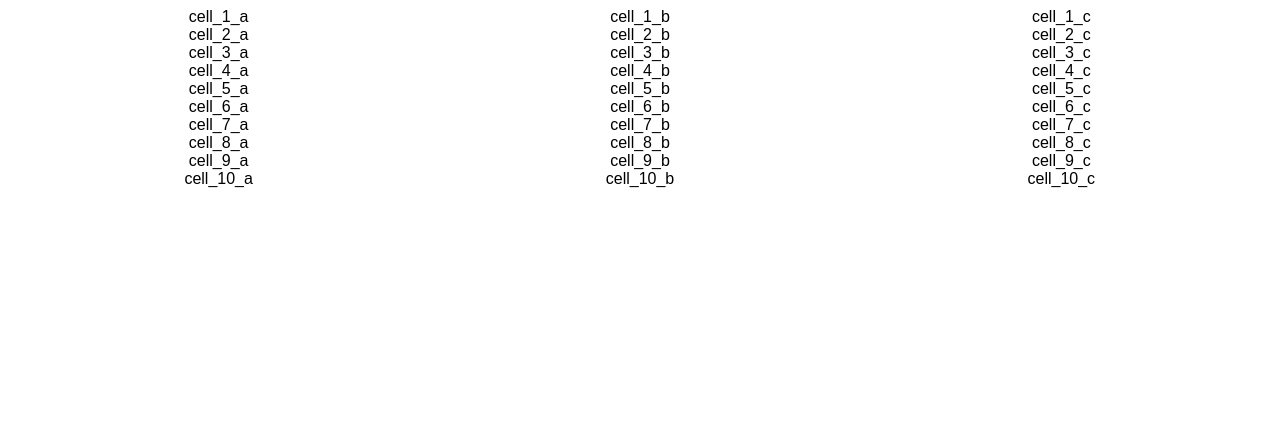
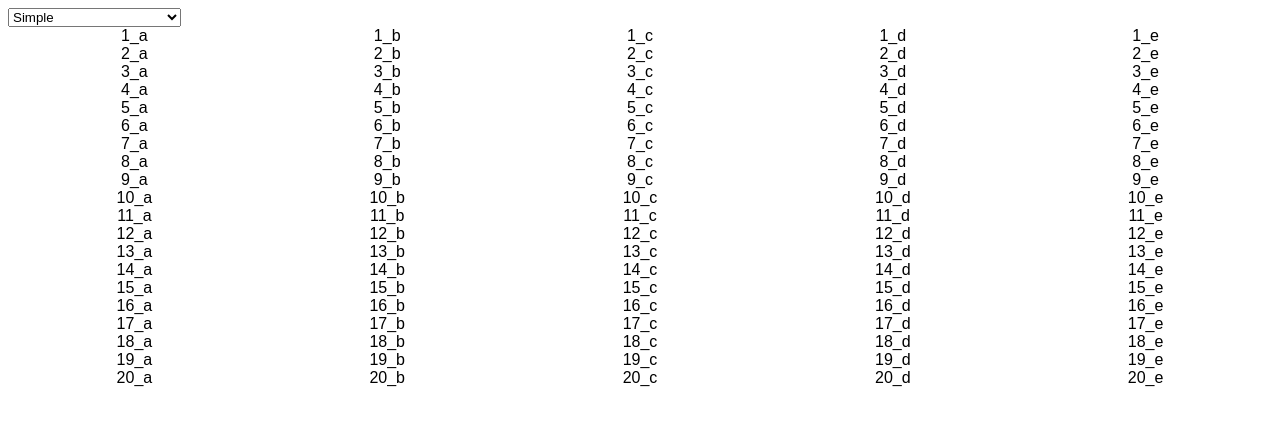
Before and after one commit to stormkirill98/gridreact, a React (Create React App) app: page / in a window 1280 px wide. Shown: the top 426 px of the page. Built offline with nearby package versions, Linux system fonts and the light colour scheme.

Commit message:
marked key, columns options, demo with more data

```diff
--- a/src/App.tsx
+++ b/src/App.tsx
@@ -1,45 +1,50 @@
-import "./styles.css";
-import React, {useCallback} from 'react';
+import './styles.css';
+import React from 'react';
+import Simple from './Examples/Simple';
+import MoreDataColumnsOption from './Examples/MoreDataColumnsOption';
+import MoreDataWithChildren from './Examples/MoreDataWithChildren';
 
-import {
-   Column,
-   Grid,
-   TRowEventHandler
-} from './Controls/grid';
-
-import {IData, TItem} from './Controls/interface/IData';
-
-function generateData(count: Number): IData {
-  const result: TItem[] = [];
-
-  for (let idx = 1; idx <= count; idx++) {
-    result.push({
-      key: idx,
-      a: `cell_${idx}_a`,
-      b: `cell_${idx}_b`,
-      c: `cell_${idx}_c`
-    });
-  }
-
-  return result;
+const EXAMPLES: any = {
+   Simple: {
+      example: Simple,
+      title: 'Простой пример'
+   },
+   MoreDataColumnsOption: {
+      example: MoreDataColumnsOption,
+      title: 'Много записей. Колонки настроены с помощью опции columns.'
+   },
+   MoreDataWithChildren: {
+      example: MoreDataWithChildren,
+      title: 'Много записей. Колонки настроены с помощью children.'
+   }
 }
 
-const TABLE_DATA = generateData(10);
+export default function App(): React.ReactElement {
+   const [Example, setExample] = React.useState(() => Simple);
 
-export default function App() {
-  const [markedKey, setMarkedKey] = React.useState<any>(null);
+   return (
+      <div>
+         <ExampleSelector onChangeExample={(example) => setExample(() => example)}/>
+         <Example/>
+      </div>
+   );
+}
 
-  const onRowClick: TRowEventHandler = useCallback(
-     (params) => setMarkedKey(params.rowData.key), []
-  );
+function ExampleSelector(props: {onChangeExample: (example: React.ReactElement) => void}): React.ReactElement {
+   const [selectedExample, setSelectedExample] = React.useState('Simple');
 
-  return (
-    <div className="App">
-      <Grid data={TABLE_DATA} keyProperty='key' onRowClick={onRowClick} markedKey={markedKey}>
-         <Column displayProperties={['a']} width='1fr' />
-         <Column displayProperties={['b']} width='1fr' />
-         <Column displayProperties={['c']} width='1fr' />
-      </Grid>
-    </div>
-  );
+   const onChange: React.ChangeEventHandler<HTMLSelectElement> = (event) => {
+      setSelectedExample(event.target.value);
+      props.onChangeExample(EXAMPLES[event.target.value].example)
+   }
+   return <select value={selectedExample} onChange={onChange}>
+      {
+         Object.keys(EXAMPLES).map((exampleKey) => (
+               <option key={exampleKey} value={exampleKey} title={EXAMPLES[exampleKey].title}>
+                  {exampleKey}
+               </option>
+            ))
+      }
+   </select>
+
 }
--- a/src/Controls/_grid/ColumnConfiguration.tsx
+++ b/src/Controls/_grid/ColumnConfiguration.tsx
@@ -47,7 +47,15 @@ function isValidColumn(column: TColumn): boolean {
    return validNode;
 }
 
-export function getColumnConfigs(children: TColumn | TColumn[]): IColumnConfig[] {
+export function getColumnConfigs(columns?: IColumnConfig[], children?: TColumn | TColumn[]): IColumnConfig[] {
+   if (columns) {
+      if (!columns.length) {
+         throw Error('Empty columns');
+      }
+      return columns;
+   }
+
+   if (children) {
       const childrenAsArray = Array.isArray(children) ? children : [children];
       const filteredChildren = childrenAsArray.filter((node) => isValidColumn(node));
 
@@ -56,6 +64,9 @@ export function getColumnConfigs(children: TColumn | TColumn[]): IColumnConfig[]
       }
 
       return filteredChildren.map((column) => column.props);
+   }
+
+   throw Error('Should set columns');
 }
 
 function columnIsEqual(prevColumn: IColumnConfig, nextColumn: IColumnConfig): boolean {
--- a/src/Controls/_grid/Grid.tsx
+++ b/src/Controls/_grid/Grid.tsx
@@ -3,16 +3,15 @@ import {columnsAreEqual, getColumnConfigs, IColumnConfig, TColumn} from './Colum
 import {IDataProps, IMarkerProps, IRowEventHandlers} from './interface';
 import GridRender from './GridRender';
 
-
-
 interface IGridProps extends IDataProps, IRowEventHandlers, IMarkerProps {
    /**
     * Конфигурация колонок
     */
-   children: TColumn | TColumn[];
+   children?: TColumn | TColumn[];
+   columns?: IColumnConfig[];
 }
 
-interface IGridState {
+interface IGridState extends IRowEventHandlers {
    columns: IColumnConfig[];
 }
 
@@ -27,14 +26,19 @@ interface IGridState {
 export default class Grid extends React.Component<IGridProps, IGridState> {
    constructor(props: IGridProps) {
       super(props);
-      this.state = { columns: [] };
+      this.state = {
+         columns: [],
+         // Оборачиваем в коллбэк, чтобы прикладнику не нужно было писать useCallback
+         onRowClick: props.onRowClick ? (params) => props.onRowClick?.(params) : undefined
+      };
    }
 
    shouldComponentUpdate(nextProps: Readonly<IGridProps>, nextState: Readonly<IGridState>, nextContext: any): boolean {
       return this.props.keyProperty !== nextProps.keyProperty ||
          this.props.data !== nextProps.data ||
          this.props.markedKey !== nextProps.markedKey ||
-         !columnsAreEqual(this.state.columns, getColumnConfigs(nextProps.children));
+         this.props.columns !== nextProps.columns ||
+         !!nextProps.children && !columnsAreEqual(this.state.columns, getColumnConfigs(nextProps.columns, nextProps.children));
    }
 
    render() {
@@ -42,16 +46,18 @@ export default class Grid extends React.Component<IGridProps, IGridState> {
                          keyProperty={this.props.keyProperty}
                          columns={this.state.columns}
                          markedKey={this.props.markedKey}
-                         onRowClick={this.props.onRowClick}/>;
+                         onRowClick={this.state.onRowClick}/>;
    }
 
    static getDerivedStateFromProps(props: IGridProps, state: IGridState): IGridState|null {
-      const newColumnConfig = getColumnConfigs(props.children);
-      if (columnsAreEqual(state.columns, newColumnConfig)) {
+      const newColumnConfig = getColumnConfigs(props.columns, props.children);
+      // Сравниваем только если задан children, если задают columns то это задача прикладника
+      if (props.children && columnsAreEqual(state.columns, newColumnConfig)) {
          return null;
       }
 
       return {
+         ...state,
          columns: newColumnConfig
       };
    }
--- a/src/Controls/_grid/RowComponent.tsx
+++ b/src/Controls/_grid/RowComponent.tsx
@@ -11,7 +11,7 @@ interface IRowEventHandlerParams {
    event: SyntheticEvent;
    rowElement: HTMLDivElement|null;
    cellElement: HTMLDivElement|null;
-   rowData: TItem;
+   item: TItem;
    // TODO надо прокидывать
    column?: IColumnConfig;
 }
@@ -35,7 +35,7 @@ function bindRowEventHandler(rowData: TItem, handler?: TRowEventHandler): React.
 
       handler({
          event,
-         rowData,
+         item: rowData,
          rowElement: target.closest('.table-row'),
          cellElement: target.closest('.table-cell')
       })
@@ -49,7 +49,7 @@ function RowComponent(props: IRowProps): ReactElement {
             // TODO нужно валидировать названия полей, т.к. они могут совпасть с названием наших опций.
             const dependentProperties: Record<string, any> = {};
             column.displayProperties.forEach((property) => dependentProperties[property] = props.item[property])
-            return <CellComponent key={column.displayProperties[0]}
+            return <CellComponent key={index}
                                   {...dependentProperties}
                                   config={column}
                                   item={props.item}
--- a/src/Controls/grid.ts
+++ b/src/Controls/grid.ts
@@ -1,3 +1,4 @@
 export { default as Grid } from './_grid/Grid';
-export { default as Column } from './_grid/ColumnConfiguration';
+export {default as Column} from './_grid/ColumnConfiguration';
+export type { IColumnConfig } from './_grid/ColumnConfiguration';
 export type { TRowEventHandler } from './_grid/RowComponent';
--- /dev/null
+++ b/src/Examples/Data.ts
@@ -0,0 +1,32 @@
+import { IColumnConfig } from '../Controls/grid';
+import {IData, TItem} from '../Controls/interface/IData';
+
+export function generateData(count: Number): IData {
+   const result: TItem[] = [];
+
+   for (let idx = 1; idx <= count; idx++) {
+      result.push({
+         key: idx,
+         a: `${idx}_a`,
+         b: `${idx}_b`,
+         c: `${idx}_c`,
+         d: `${idx}_d`,
+         e: `${idx}_e`
+      });
+   }
+
+   return result;
+}
+
+export function generateColumns(count: number): IColumnConfig[] {
+   const result: IColumnConfig[] = [];
+
+   for (let idx = 1; idx <= count; idx++) {
+      result.push({
+         displayProperties: ['a'],
+         width: '1fr'
+      });
+   }
+
+   return result;
+}
--- /dev/null
+++ b/src/Examples/MoreDataColumnsOption.tsx
@@ -0,0 +1,17 @@
+import React from 'react';
+import {Grid, TRowEventHandler} from '../Controls/grid';
+
+import {generateColumns, generateData} from './Data';
+
+const TABLE_DATA = generateData(200);
+const COLUMNS = generateColumns(50);
+export default function MoreDataColumnsOption(): React.ReactElement {
+   const [markedKey, setMarkedKey] = React.useState<any>(null);
+
+   const onRowClick: TRowEventHandler = (params) => setMarkedKey(params.item.key);
+   return (
+      <div className="App">
+         <Grid data={TABLE_DATA} keyProperty='key' columns={COLUMNS} onRowClick={onRowClick} markedKey={markedKey}/>
+      </div>
+   );
+}
--- /dev/null
+++ b/src/Examples/MoreDataWithChildren.tsx
@@ -0,0 +1,68 @@
+import React from 'react';
+import {Column, Grid, TRowEventHandler} from '../Controls/grid';
+
+import {generateData} from './Data';
+
+// 200 записей, 50 колонок
+const TABLE_DATA = generateData(200);
+export default function MoreDataWithChildren(): React.ReactElement {
+   const [markedKey, setMarkedKey] = React.useState<any>(null);
+
+   const onRowClick: TRowEventHandler = (params) => setMarkedKey(params.item.key);
+   return (
+      <div className="App">
+         <Grid data={TABLE_DATA} keyProperty='key' onRowClick={onRowClick} markedKey={markedKey}>
+            <Column displayProperties={['b']} width='1fr' />
+            <Column displayProperties={['c']} width='1fr' />
+            <Column displayProperties={['a']} width='1fr' />
+            <Column displayProperties={['b']} width='1fr' />
+            <Column displayProperties={['c']} width='1fr' />
+            <Column displayProperties={['a']} width='1fr' />
+            <Column displayProperties={['b']} width='1fr' />
+            <Column displayProperties={['c']} width='1fr' />
+            <Column displayProperties={['a']} width='1fr' />
+            <Column displayProperties={['b']} width='1fr' />
+            <Column displayProperties={['b']} width='1fr' />
+            <Column displayProperties={['c']} width='1fr' />
+            <Column displayProperties={['a']} width='1fr' />
+            <Column displayProperties={['b']} width='1fr' />
+            <Column displayProperties={['c']} width='1fr' />
+            <Column displayProperties={['a']} width='1fr' />
+            <Column displayProperties={['b']} width='1fr' />
+            <Column displayProperties={['c']} width='1fr' />
+            <Column displayProperties={['a']} width='1fr' />
+            <Column displayProperties={['b']} width='1fr' />
+            <Column displayProperties={['c']} width='1fr' />
+            <Column displayProperties={['a']} width='1fr' />
+            <Column displayProperties={['b']} width='1fr' />
+            <Column displayProperties={['c']} width='1fr' />
+            <Column displayProperties={['a']} width='1fr' />
+            <Column displayProperties={['b']} width='1fr' />
+            <Column displayProperties={['c']} width='1fr' />
+            <Column displayProperties={['a']} width='1fr' />
+            <Column displayProperties={['b']} width='1fr' />
+            <Column displayProperties={['c']} width='1fr' />
+            <Column displayProperties={['a']} width='1fr' />
+            <Column displayProperties={['b']} width='1fr' />
+            <Column displayProperties={['c']} width='1fr' />
+            <Column displayProperties={['a']} width='1fr' />
+            <Column displayProperties={['b']} width='1fr' />
+            <Column displayProperties={['c']} width='1fr' />
+            <Column displayProperties={['a']} width='1fr' />
+            <Column displayProperties={['b']} width='1fr' />
+            <Column displayProperties={['c']} width='1fr' />
+            <Column displayProperties={['a']} width='1fr' />
+            <Column displayProperties={['b']} width='1fr' />
+            <Column displayProperties={['c']} width='1fr' />
+            <Column displayProperties={['a']} width='1fr' />
+            <Column displayProperties={['b']} width='1fr' />
+            <Column displayProperties={['c']} width='1fr' />
+            <Column displayProperties={['a']} width='1fr' />
+            <Column displayProperties={['b']} width='1fr' />
+            <Column displayProperties={['c']} width='1fr' />
+            <Column displayProperties={['a']} width='1fr' />
+            <Column displayProperties={['b']} width='1fr' />
+         </Grid>
+      </div>
+   );
+}
--- /dev/null
+++ b/src/Examples/Simple.tsx
@@ -0,0 +1,22 @@
+import React from 'react';
+import {Column, Grid, TRowEventHandler} from '../Controls/grid';
+
+import {generateData} from './Data';
+const TABLE_DATA = generateData(20);
+
+export default function Simple(): React.ReactElement {
+   const [markedKey, setMarkedKey] = React.useState<any>(null);
+
+   const onRowClick: TRowEventHandler = (params) => setMarkedKey(params.item.key);
+   return (
+      <div className="App">
+         <Grid data={TABLE_DATA} keyProperty='key' onRowClick={onRowClick} markedKey={markedKey}>
+            <Column displayProperties={['a']} width='1fr' />
+            <Column displayProperties={['b']} width='1fr' />
+            <Column displayProperties={['c']} width='1fr' />
+            <Column displayProperties={['d']} width='1fr' />
+            <Column displayProperties={['e']} width='1fr' />
+         </Grid>
+      </div>
+   );
+}
```
Lines whose indentation alone changed are shown as unchanged.
